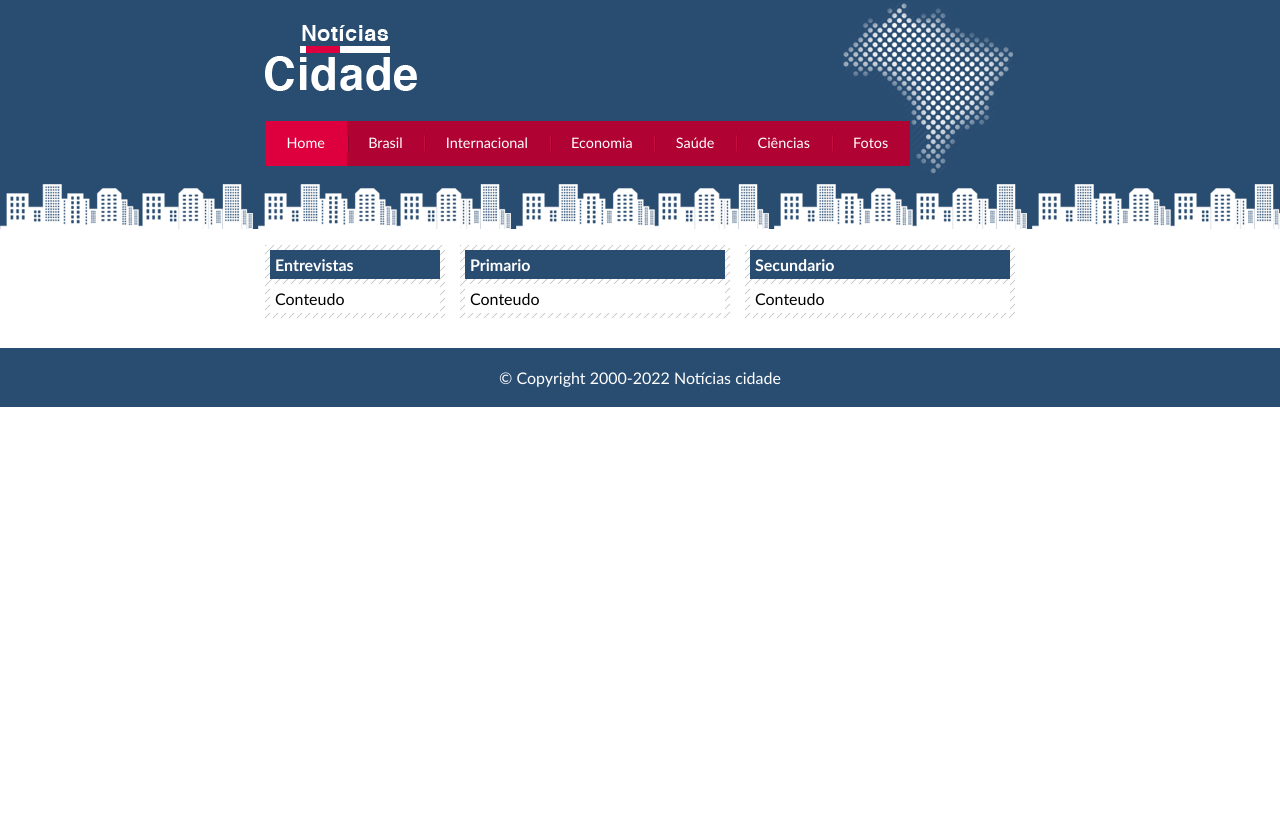
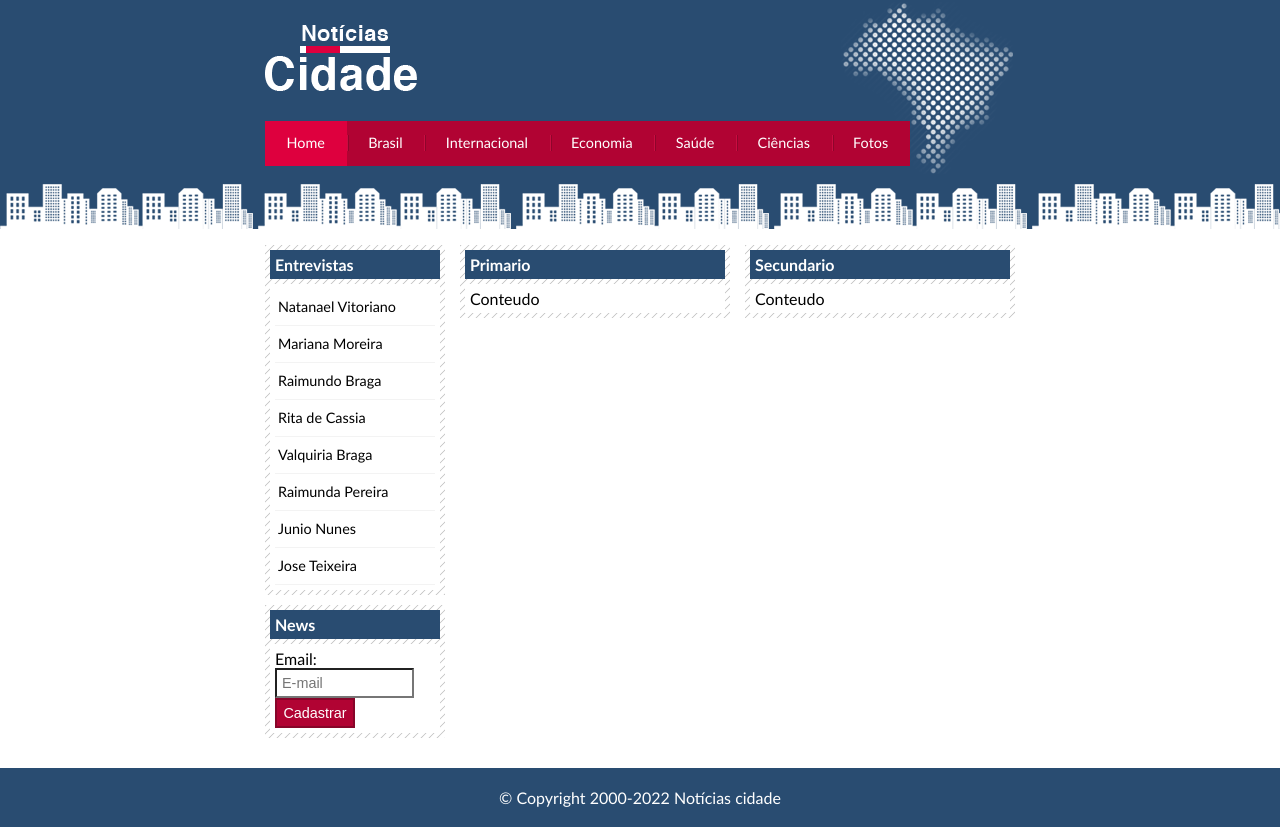
Before and after one commit to NatanaelVitoriano/GazetaCity, a plain HTML site: page index.html in a window 1280 px wide. Before the commit the page ends 800 px from the top, so only its background shows below. Drawn offline with Linux system fonts and the light colour scheme.

Commit message:
Creating sidebar

```diff
--- a/css/estilo.css
+++ b/css/estilo.css
@@ -106,16 +106,44 @@ body.fotos #navegacao a#fotos {
     margin: 0 0 20px -750px;
 }
 
-#rodape {
-    background: #294c71;
-    padding: 20px;
+/* Formatando formulários */
+
+label {
+    display: block;
+    cursor: pointer;
 }
 
-#rodapeConteudo {
-    width: 750px;
-    margin: 0 auto;
-    text-align: center;
+input {
+    padding: 5px;
+    width: 125px;
+    font-size: 0.9em;
+    background-color: #fff;
+}
+
+input.submit {
+    width: 80px;
     color: #fff;
+    background-color: #b10333;
+    border: 2px solid #870529;
+    padding: 5px;
+}
+
+/* Menus Laterais */
+
+#lateral ul a{
+    font-size: 0.9em;
+    padding: 3px;
+    display: block;
+    line-height: 30px;
+    color: #000;
+    text-decoration: none;
+    border-bottom: 1px solid #f3f3f3;
+}
+
+#lateral ul a:hover{
+    background: #f9f9f9 url(../imagens/marcador.png) no-repeat left center;
+    padding-left: 20px;
+    color: #a1a1a1;
 }
 
 /* Caixa */
@@ -138,3 +166,17 @@ h2 {
     padding: 5px;
     margin-top: 5px;
 }
+
+/* Rodape */
+
+#rodape {
+    background: #294c71;
+    padding: 20px;
+}
+
+#rodapeConteudo {
+    width: 750px;
+    margin: 0 auto;
+    text-align: center;
+    color: #fff;
+}
--- a/index.html
+++ b/index.html
@@ -4,14 +4,11 @@
         <meta charset="UTF-8">
         <title>Gazeta City - Seu site de noticias </title>
 
-        <!-- Estilo customizado -->
         <link rel="stylesheet" type="text/css" href="css/estilo.css">
 
         </head>
     <body class="home">
-    <!-- Inicio container-->
         <div id="container">
-            <!-- Inicio top-->
             <div id="top">
                 <h1 class="logo">Gazeta City</h1>
                 <ul id="navegacao">
@@ -37,8 +34,7 @@
                         <a href="fotos.html" id="fotos">Fotos</a>
                     </li>
                 </ul>
-            </div> <!--Fim top-->
-        <!-- Inicio conteudo-->
+            </div>
         <div id="conteudo">
 
             <div id="primario">
@@ -57,20 +53,40 @@
                     </div>
                 </div>
             </div>
-            <!--Unicio lateral-->
             <div id="lateral">
                 <div class="caixa">
                     <h2> Entrevistas </h2>
                     <div class="caixaConteudo">
-                        Conteudo
+                        <ul>
+                            <li><a href=""> Natanael Vitoriano </a></li>
+                            <li><a href=""> Mariana Moreira </a></li>
+                            <li><a href=""> Raimundo Braga </a></li>
+                            <li><a href=""> Rita de Cassia </a></li>
+                            <li><a href=""> Valquiria Braga </a></li>
+                            <li><a href=""> Raimunda Pereira </a></li>
+                            <li><a href=""> Junio Nunes </a></li>
+                            <li><a href=""> Jose Teixeira </a></li>
+                        </ul>
                     </div>
                 </div>
-            </div>  <!--Fim lateral-->
+                <div class="caixa">
+                    <h2> News </h2>
+                    <div class="caixaConteudo">
+                        <form>
+                            <div>
+                                <label>Email:</label>
+                                <input type="email" name="email" id="email" placeholder="E-mail">
+                            </div>
+                            <div>
+                                <input class="submit" type="submit" value="Cadastrar">
+                            </div>
+                        </form>
+                    </div>
+                </div>
+            </div>
+        </div>
 
-        </div> <!-- Fim conteudo-->
-
-        </div><!-- Fim container-->
-
+        </div>
         <div id="rodape" style="clear:both;">
             <div id="rodapeConteudo">
                 &copy; Copyright 2000-2022 Notícias cidade
```
